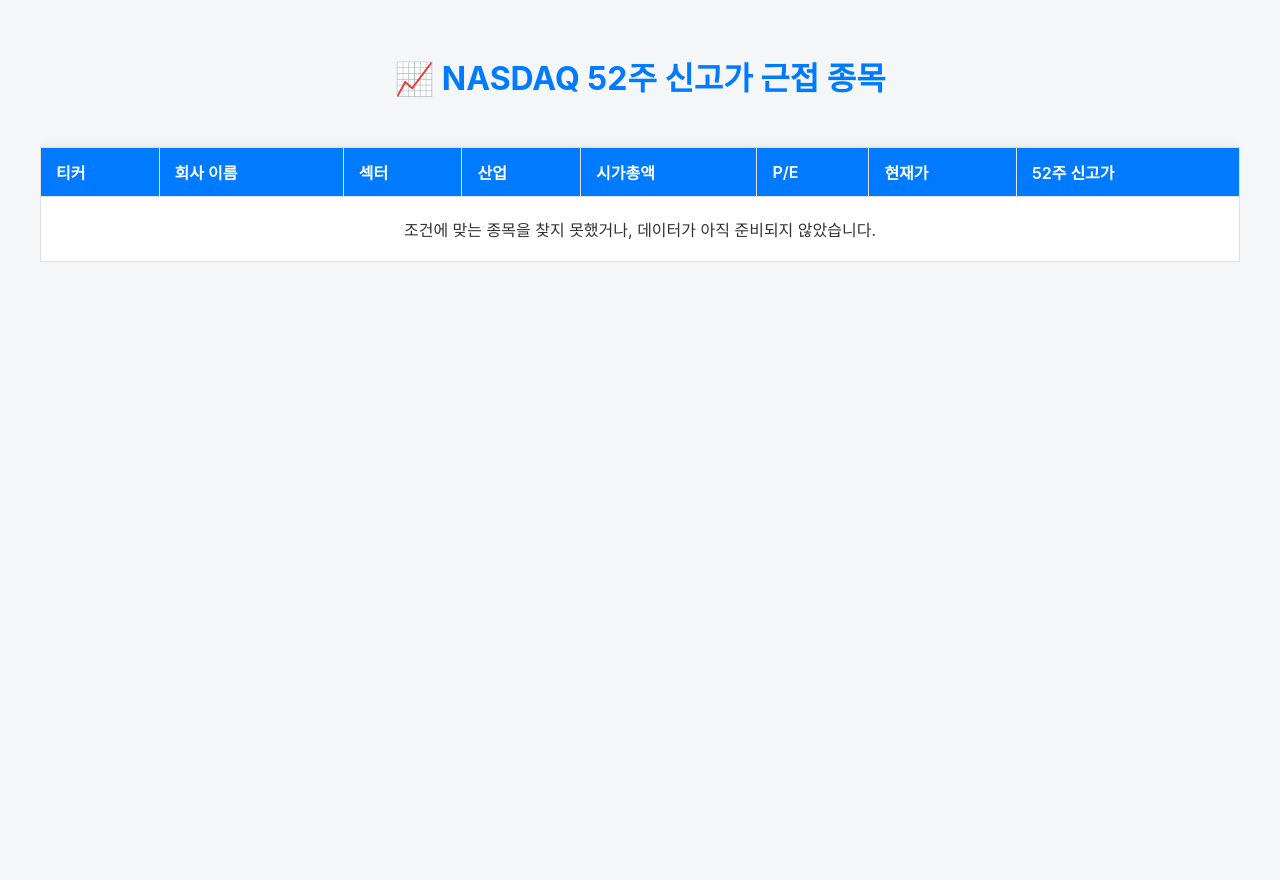
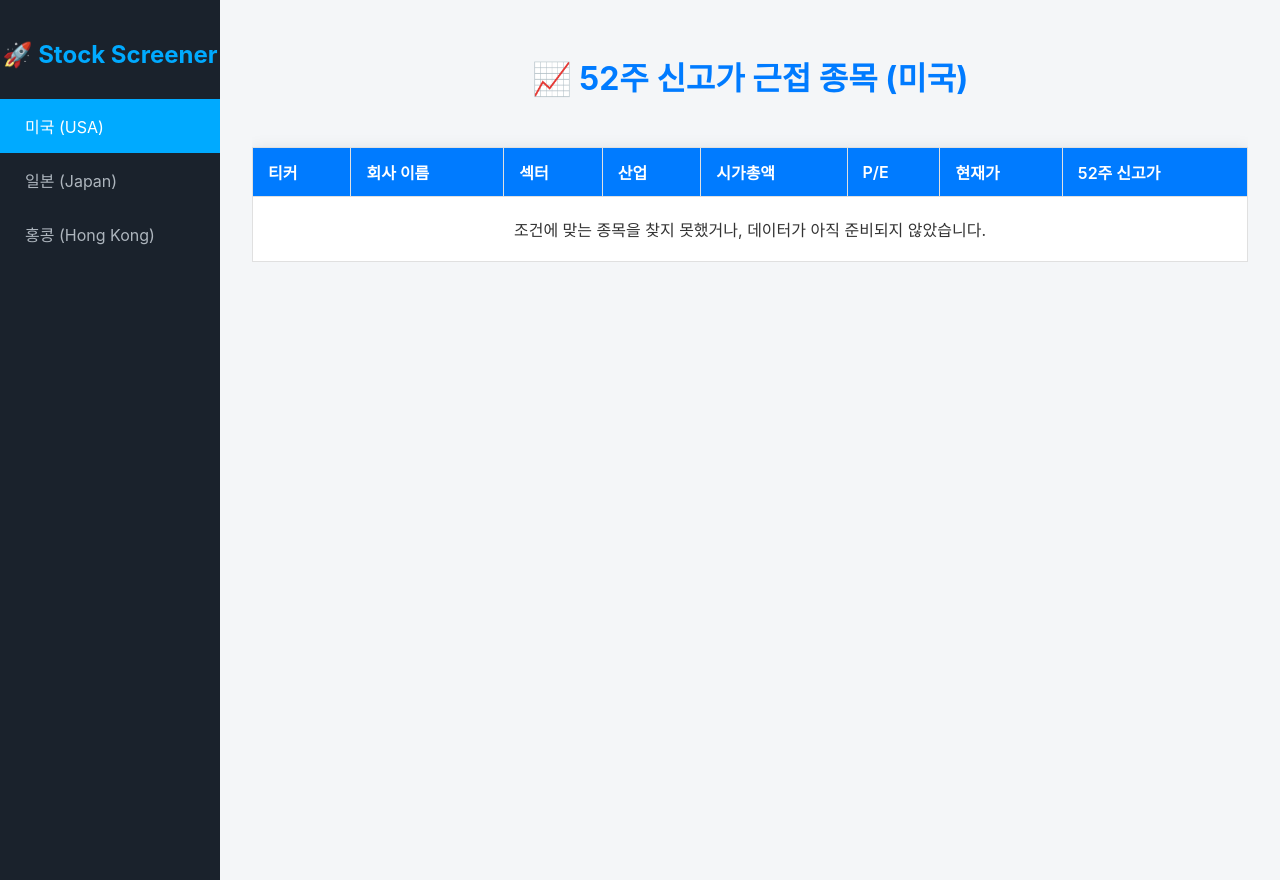
Before and after one commit to Shamera-Debug/stock-screener-render, a Flask app: page / in a window 1280 px wide. Run offline with Flask 3, Linux system fonts and the light colour scheme.

Commit message:
Update index.html

```diff
--- a/templates/index.html
+++ b/templates/index.html
@@ -2,45 +2,81 @@
 <html lang="ko">
 <head>
     <meta charset="UTF-8">
-    <title>52주 신고가 근접 종목</title>
+    <title>글로벌 52주 신고가 근접 종목</title>
     <style>
+        /* --- 전체 레이아웃 --- */
         body {
             font-family: -apple-system, BlinkMacSystemFont, "Segoe UI", Roboto, "Helvetica Neue", Arial, sans-serif;
-            margin: 2em;
+            margin: 0; /* body의 기본 margin 제거 */
             background-color: #f4f6f8;
             color: #333;
+        }
+        .page-wrapper {
+            display: flex; /* 사이드바와 콘텐츠를 나란히 배치 */
+        }
+
+        /* --- ✅ [추가] 사이드바 스타일 --- */
+        .sidebar {
+            width: 220px; /* 사이드바 너비 */
+            height: 100vh; /* 화면 전체 높이 */
+            position: fixed; /* 스크롤해도 제자리에 고정 */
+            top: 0;
+            left: 0;
+            background-color: #1a222c;
+            padding-top: 20px;
+            color: #fff;
+        }
+        .sidebar h2 {
+            text-align: center;
+            color: #00aaff;
+            margin-bottom: 30px;
+        }
+        .sidebar ul {
+            list-style-type: none; /* 리스트 앞의 점 제거 */
+            padding: 0;
+            margin: 0;
+        }
+        .sidebar ul li a {
+            display: block; /* 링크 영역을 전체 너비로 */
+            color: #adb5bd;
+            text-decoration: none; /* 밑줄 제거 */
+            padding: 15px 25px;
+            transition: background-color 0.2s, color 0.2s;
+        }
+        .sidebar ul li a:hover, .sidebar ul li a.active {
+            background-color: #00aaff;
+            color: #ffffff;
+        }
+
+        /* --- ✅ [수정] 메인 콘텐츠 영역 스타일 --- */
+        .content {
+            flex-grow: 1; /* 남은 공간을 모두 차지 */
+            margin-left: 220px; /* 사이드바 너비만큼 왼쪽 여백 */
+            padding: 2em;
         }
         .container {
             max-width: 1200px;
             margin: auto;
-            overflow-x: auto; /* 모바일 화면에서 표가 넘칠 경우 스크롤 생성 */
+            overflow-x: auto;
         }
         h1 {
             text-align: center;
             color: #007bff;
             margin-bottom: 1.5em;
         }
+
+        /* --- 테이블 스타일 (기존과 유사) --- */
         table {
             width: 100%;
             border-collapse: collapse;
             box-shadow: 0 2px 15px rgba(0,0,0,0.1);
             background-color: #fff;
         }
-
-        /* --- ✅ [수정] 이 부분에 white-space 속성 추가 --- */
         th, td {
             border: 1px solid #e0e0e0;
             text-align: left;
             padding: 12px 15px;
-            white-space: nowrap; /* 줄바꿈 방지 */
-        }
-        /* ------------------------------------------ */
-
-        tbody tr:nth-of-type(even) {
-            background-color: #f9f9f9;
-        }
-        tbody tr:hover {
-            background-color: #f1f1f1;
+            white-space: nowrap;
         }
         thead th {
             position: sticky;
@@ -50,11 +86,24 @@
             color: #ffffff;
             font-weight: 600;
         }
+        tbody tr:nth-of-type(even) { background-color: #f9f9f9; }
+        tbody tr:hover { background-color: #f1f1f1; }
     </style>
 </head>
 <body>
+    <div class="page-wrapper">
+        <nav class="sidebar">
+            <h2>🚀 Stock Screener</h2>
+            <ul>
+                <li><a href="/" class="active">미국 (USA)</a></li>
+                <li><a href="/jp">일본 (Japan)</a></li>
+                <li><a href="/hk">홍콩 (Hong Kong)</a></li>
+            </ul>
+        </nav>
+
+        <main class="content">
             <div class="container">
-        <h1>📈 NASDAQ 52주 신고가 근접 종목</h1>
+                <h1>📈 52주 신고가 근접 종목 (미국)</h1>
                 <table>
                     <thead>
                         <tr>
@@ -88,5 +137,7 @@
                     </tbody>
                 </table>
             </div>
+        </main>
+    </div>
 </body>
 </html>
```
Lines whose indentation alone changed are shown as unchanged.
